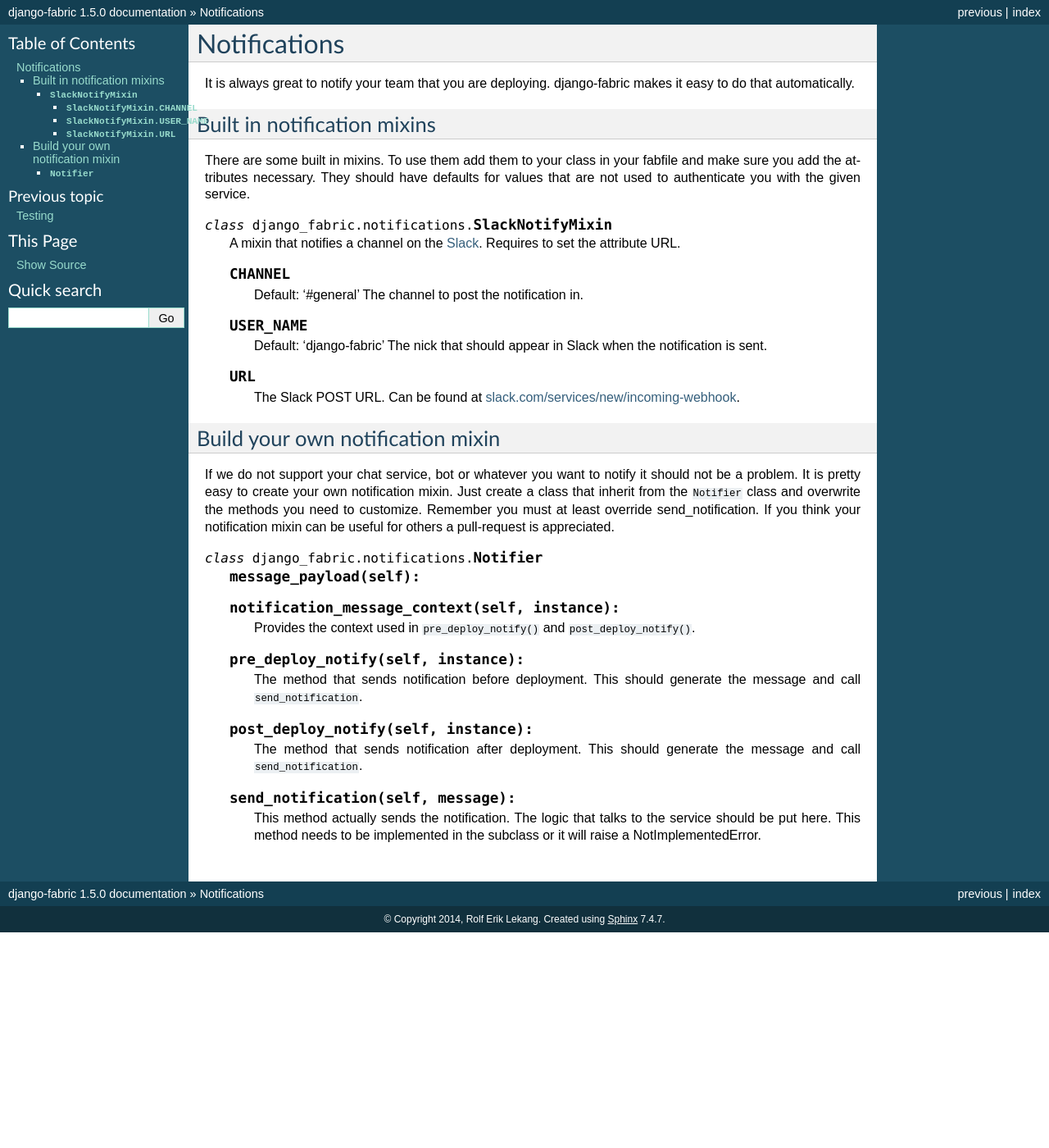
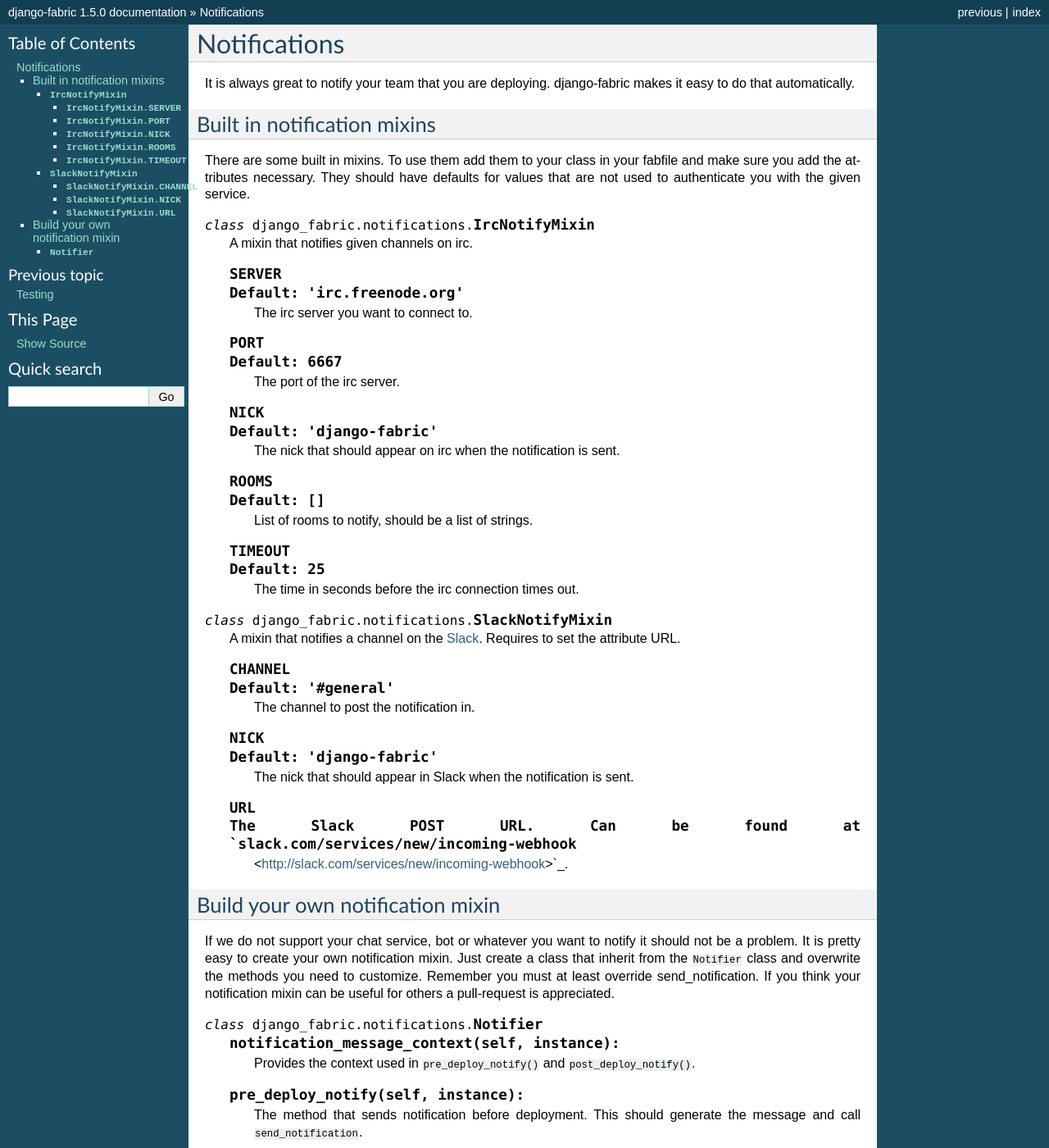
Before and after one commit to mocco/django-fabric, a Sphinx documentation site: the page built from docs/notifications.rst, in a window 1280 px wide and 1400 px high. Shown: the whole window at 82% size. Built offline with Sphinx 7.4.7, drawn with Linux system fonts in a browser that asks for light colours.

Commit message:
add irc notifications, #13

```diff
--- a/docs/notifications.rst
+++ b/docs/notifications.rst
@@ -11,23 +11,53 @@ There are some built in mixins. To use them add them to your class in your fabfi
 add the attributes necessary. They should have defaults for values that are not used to authenticate
 you with the given service.
 
+.. class:: IrcNotifyMixin
+
+    A mixin that notifies given channels on irc.
+
+    .. attribute:: SERVER
+        Default: 'irc.freenode.org'
+
+        The irc server you want to connect to.
+
+    .. attribute:: PORT
+        Default: 6667
+
+        The port of the irc server.
+
+    .. attribute:: NICK
+        Default: 'django-fabric'
+
+        The nick that should appear on irc when the notification is sent.
+
+    .. attribute:: ROOMS
+        Default: []
+
+        List of rooms to notify, should be a list of strings.
+
+    .. attribute:: TIMEOUT
+        Default: 25
+
+        The time in seconds before the irc connection times out.
+
+
 .. class:: SlackNotifyMixin
 
     A mixin that notifies a channel on the `Slack <http://slack.com/>`_. Requires to set the attribute URL.
 
     .. attribute:: CHANNEL
+        Default: '#general'
 
-        Default: '#general'
         The channel to post the notification in.
 
-    .. attribute:: USER_NAME
+    .. attribute:: NICK
+        Default: 'django-fabric'
 
-        Default: 'django-fabric'
         The nick that should appear in Slack when the notification is sent.
 
     .. attribute:: URL
+        The Slack POST URL. Can be found at `slack.com/services/new/incoming-webhook
 
-        The Slack POST URL. Can be found at `slack.com/services/new/incoming-webhook
         <http://slack.com/services/new/incoming-webhook>`_.
 
 Build your own notification mixin
@@ -39,8 +69,6 @@ Remember you must at least override :ref:`send_notification`. If you think your
 mixin can be useful for others a pull-request is appreciated.
 
 .. class:: Notifier
-
-    .. method:: message_payload(self):
 
     .. method:: notification_message_context(self, instance):
 
```
Also changed, not shown: 1 other file.
